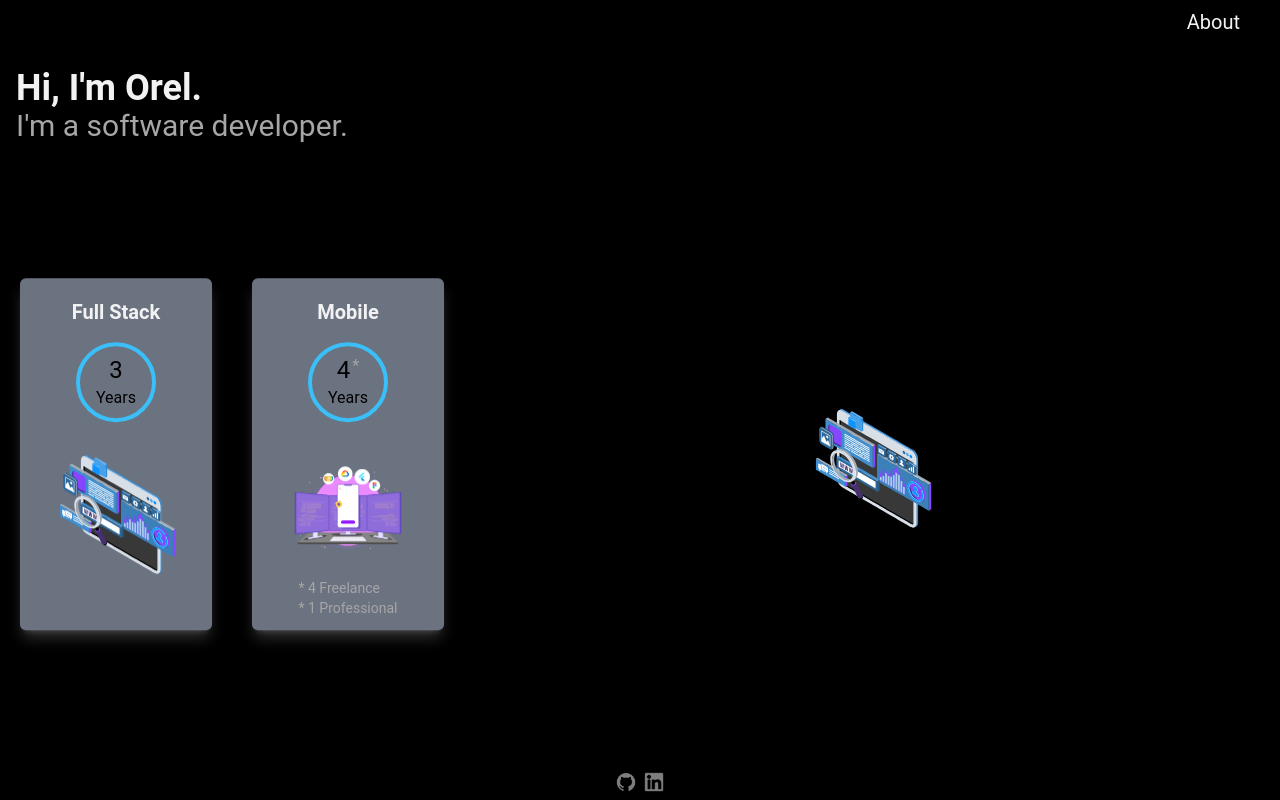
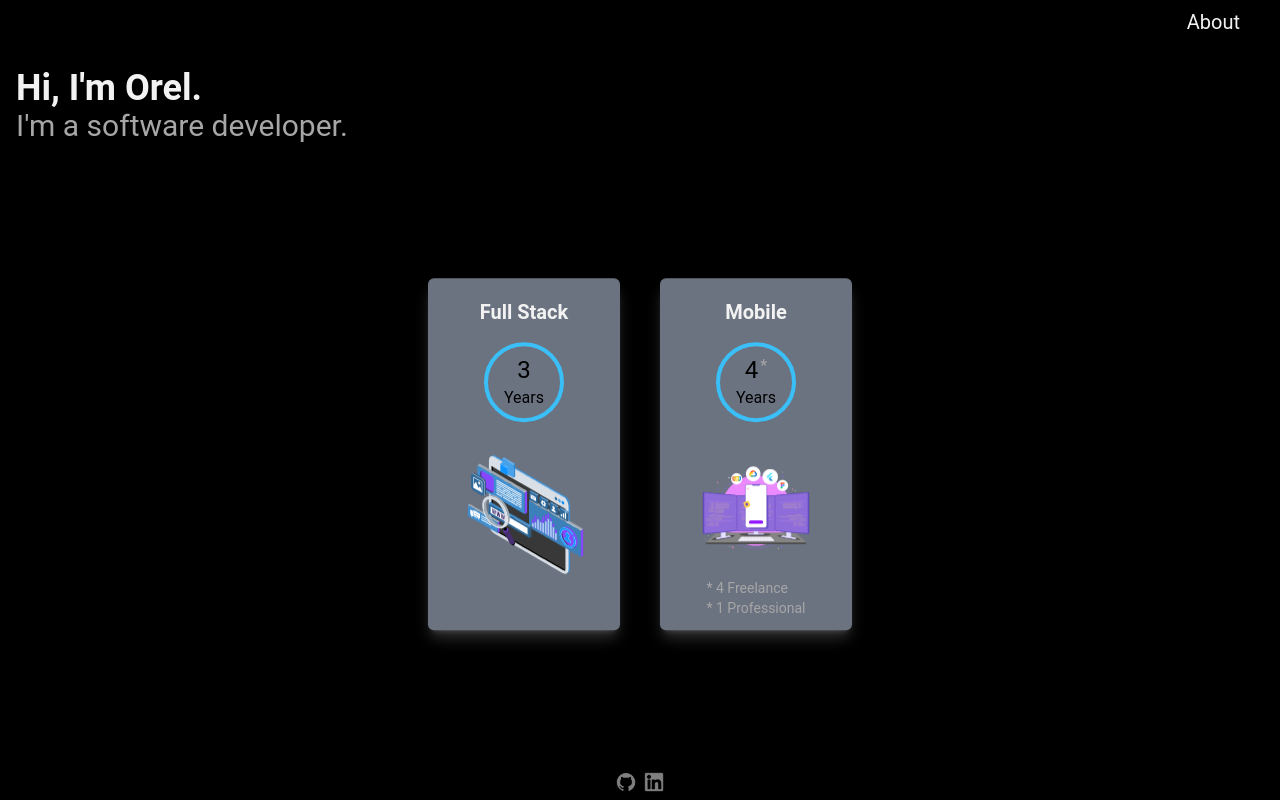
Before and after one commit to Portfolio-Orel/orel.web, a Next.js app: page / in a window 1280 px wide. Built offline with nearby package versions, Linux system fonts and the light colour scheme.

Commit message:
- Removed .json from lottie import - Add console log of the lottie config data

```diff
--- a/components/content.jsx
+++ b/components/content.jsx
@@ -1,8 +1,7 @@
 import React from 'react';
-import mobileLottie from '../public/lottie_mobile_development.json';
-import fullStackLottie from '../public/web-dev.json';
+import mobileLottie from '../public/lottie_mobile_development';
+import fullStackLottie from '../public/web-dev';
 import DetailsCard from './details-card/details-card';
-import Lottie from 'react-lottie';
 
 const mobileLottieConfig = {
   loop: true,
@@ -31,12 +30,6 @@ export default function Content() {
         disclaimers={['4 Freelance', '1 Professional']}
         lottieConfig={mobileLottieConfig}
       />
-      <Lottie
-        isClickToPauseDisabled={true}
-        options={fullStackLottieConfig}
-        height={140}
-        width={140}
-      />
     </div>
   );
 }
--- a/components/details-card/details-card.jsx
+++ b/components/details-card/details-card.jsx
@@ -5,6 +5,8 @@ import PropTypes from 'prop-types';
 import Button from '../Button';
 
 export default function DetailsCard({ title, disclaimers, experience, lottieConfig }) {
+  console.log(lottieConfig.animationData);
+
   const [lottieConfigCopy, setLottieConfigCopy] = useState(lottieConfig);
   const [isExpand, setIsExpand] = useState(false);
 
```
